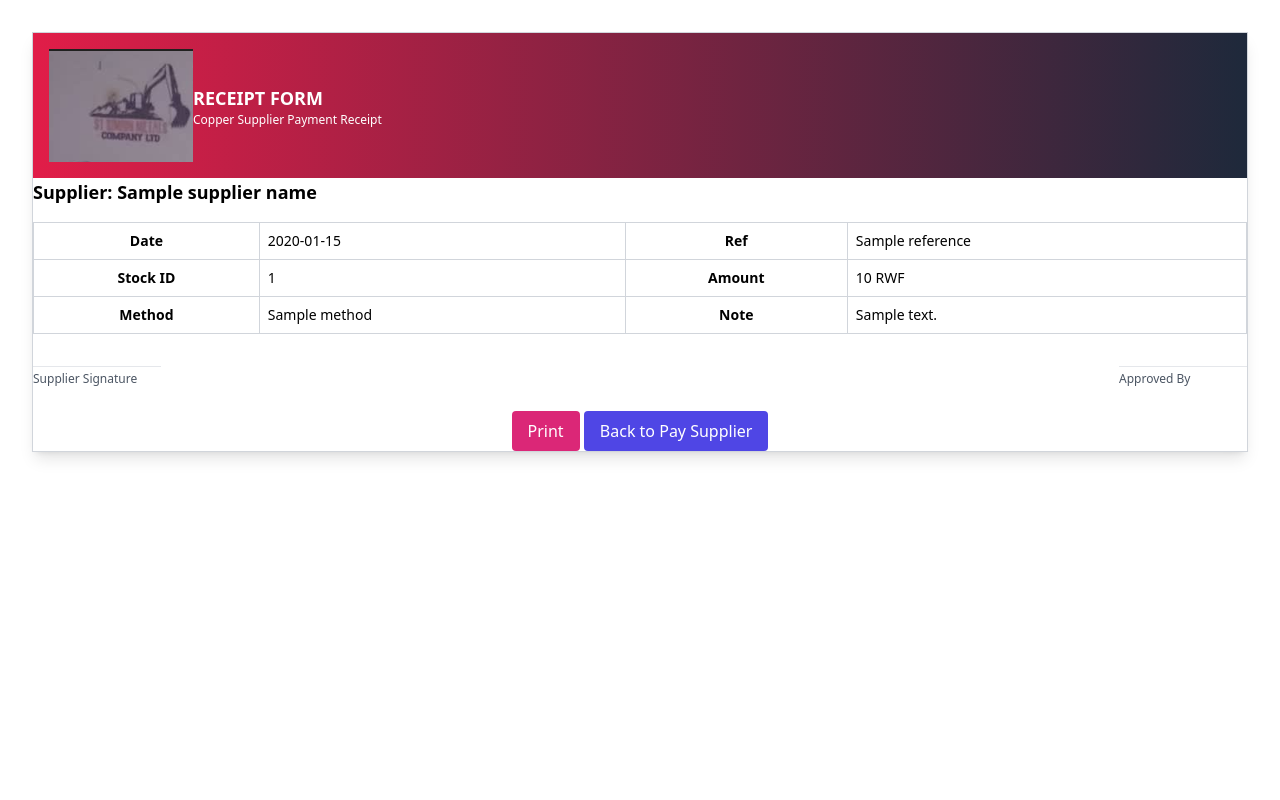
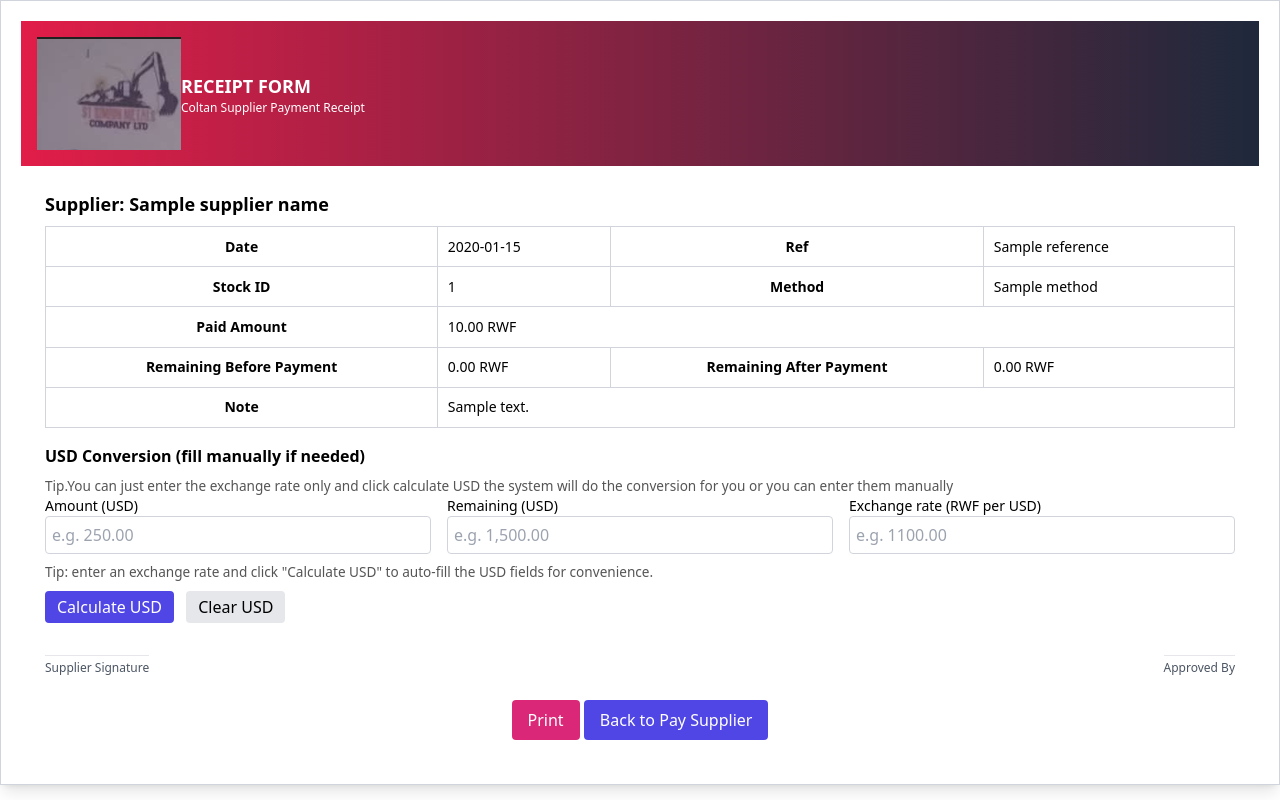
Before and after one commit to Honore777/urumuli-smart-system, a Python web app: template templates/receipts/copper_supplier_receipt.html in a window 1280 px wide. Run offline with Jinja, Linux system fonts and the light colour scheme; the template is opened without the code that fills it: most values are stand-ins (such as "Sample title", 1, 10 or a date in 2020).

Commit message:
added usddollar conversion

```diff
--- a/config.py
+++ b/config.py
@@ -29,7 +29,7 @@
     BREVO_SENDER_NAME = os.environ.get('BREVO_SENDER_NAME', 'Urumuli Smart System')
 
     # Optional Supabase (useful for storage/auth separate from DB)
-    SUPABASE_URL = os.environ.get('SUPABASE_URL_TESTING')
+    SUPABASE_URL = os.environ.get('SUPABASE_URL')
     SUPABASE_KEY = os.environ.get('SERVICE_KEY')
 
     # SQLAlchemy engine options for robust connections (adjust pool_size for production)
--- a/copper/forms/stock_form.py
+++ b/copper/forms/stock_form.py
@@ -19,6 +19,6 @@
     exchange = DecimalField('Exchange', validators=[InputRequired(), NumberRange(min=0)])
     transport_tag = DecimalField('Transport (TAG)', validators=[InputRequired(), NumberRange(min=0)])
     rma_default = DecimalField('RMA default', default=125, validators=[NumberRange(min=0)])
-    rra_3_percent_default = DecimalField('RRA 3 Percent Default', default=50, validators=[NumberRange(min=0)])
+    rra_3_percent_default = DecimalField('RRA 3 Percent Default', default=5, validators=[NumberRange(min=0)])
     inkomane_default = DecimalField('Inkomane default', default=40, validators=[NumberRange(min=0)])
     submit = SubmitField('Add Stock')
--- a/copper/routes/stock_routes.py
+++ b/copper/routes/stock_routes.py
@@ -87,8 +87,6 @@
         u_price = float(request.form.get("u_price") or stock.u_price or 0)
         exchange = float(request.form.get("exchange") or stock.exchange or 0)
         transport_tag = float(request.form.get("transport_tag") or stock.transport_tag or 0)
-        # RRA multiplier default (matches add_stock default when not provided)
-        rra_3_percent_default = float(request.form.get("rra_3_percent_default") or 50)
 
         # Keep same per-kg RMA/Inkomane rates as before (if any)
         old_input = stock.input_kg or 0
--- a/templates/receipts/copper_supplier_receipt.html
+++ b/templates/receipts/copper_supplier_receipt.html
@@ -1,75 +1,154 @@
 <!DOCTYPE html>
 <html lang="en">
 <head>
-    <meta charset="UTF-8">
-    <title>Copper Supplier Payment Receipt</title>
+    <meta charset="UTF-8" />
+    <title>Coltan Supplier Payment Receipt</title>
 
     <link rel="stylesheet" href="{{ url_for('static', filename='css/tailwind.css') }}">
     <style>
+        /* Print as full A4 page */
         @media print {
-            @page { size: A5 portrait; margin: 10mm; }
+            @page { size: A4 portrait; margin: 10mm; }
             .no-print { display: none !important; }
-            body { background: white; }
+            body { background: white; margin: 0; }
+            .receipt-wrapper { width: 100%; height: 100vh; padding: 0; }
         }
-        .receipt-table th, .receipt-table td {
-            border: 1px solid #d1d5db;
-            padding: 0.5rem;
-        }
-        .receipt-table {
-            border-collapse: collapse;
-            width: 100%;
-        }
+
+        /* On screen we center a full-width card */
+        .receipt-wrapper { max-width: none; width: 100%; margin: 0 auto; padding: 20px; }
+        .receipt-table th, .receipt-table td { border: 1px solid #d1d5db; padding: 0.6rem; }
+        .receipt-table { border-collapse: collapse; width: 100%; }
+        .small-note { font-size: 0.85rem; color: #555; }
+        .convert-input { width: 100%; padding: 6px; border: 1px solid #d1d5db; border-radius: 4px; }
     </style>
 </head>
-<body class="bg-white p-8">
-    <div class="max-w-lg mx-auto shadow-lg border border-gray-300">
+<body class="bg-white">
+    <div class="receipt-wrapper shadow-lg border border-gray-300 bg-white">
         <!-- Header band -->
         <div class="flex items-center" style="background: linear-gradient(90deg, #e11d48 0%, #1e293b 100%); padding: 1rem;">
-            <img src="/static/logo.png" alt="Company Logo" class="h-12 mr-4"> <!-- Replace with your logo path -->
+            <img src="/static/logo.png" alt="Company Logo" class="h-12 mr-4">
             <div>
                 <h2 class="text-white text-lg font-bold">RECEIPT FORM</h2>
-                <p class="text-white text-xs">Copper Supplier Payment Receipt</p>
+                <p class="text-white text-xs">Coltan Supplier Payment Receipt</p>
             </div>
         </div>
-        <!-- Supplier Name -->
+
+        <div class="p-6">
             <p class="font-semibold text-lg mb-2">Supplier: {{ supplier_name }}</p>
+
             <!-- Details table -->
-        <table class="receipt-table mt-4 mb-4 text-sm">
+            <table class="receipt-table mt-2 mb-4 text-sm">
                 <tr>
                     <th>Date</th>
                     <td>{{ payment.paid_at.strftime('%Y-%m-%d') }}</td>
                     <th>Ref</th>
                     <td>{{ payment.reference }}</td>
                 </tr>
+
                 <tr>
                     <th>Stock ID</th>
                     <td>{{ payment.stock_id }}</td>
-                <th>Amount</th>
-                <td>{{ '{:,.0f}'.format(payment.amount) }} RWF</td>
-            </tr>
-            <tr>
                     <th>Method</th>
                     <td>{{ payment.method }}</td>
+                </tr>
+
+                <tr>
+                    <th>Paid Amount</th>
+                    <td colspan="3">{{ '{:,.2f}'.format(payment.amount) }} RWF</td>
+                </tr>
+
+                <tr>
+                    <th>Remaining Before Payment</th>
+                    <td>{{ '{:,.2f}'.format(remaining_before or 0) }} RWF</td>
+                    <th>Remaining After Payment</th>
+                    <td>{{ '{:,.2f}'.format(remaining_after or 0) }} RWF</td>
+                </tr>
+
+                <tr>
                     <th>Note</th>
-                <td>{{ payment.note or '-' }}</td>
+                    <td colspan="3">{{ payment.note or '-' }}</td>
                 </tr>
             </table>
+
+            <!-- USD conversion section (manual fields for printing/filling) -->
+            <div class="mb-4">
+                <h3 class="font-semibold mb-2">USD Conversion (fill manually if needed)</h3>
+                <p class="small-note mt-2">Tip.You can just enter the exchange rate only and click calculate USD the system will do the conversion for you or you can enter them manually</p>
+
+
+                <div class="grid grid-cols-1 md:grid-cols-3 gap-4">
+                    <div>
+                        <label class="block text-sm font-medium">Amount (USD)</label>
+                        <input id="amount_usd" name="amount_usd" class="convert-input" placeholder="e.g. 250.00" />
+                    </div>
+
+                    <div>
+                        <label class="block text-sm font-medium">Remaining (USD)</label>
+                        <input id="remaining_usd" name="remaining_usd" class="convert-input" placeholder="e.g. 1,500.00" />
+                    </div>
+
+                    <div>
+                        <label class="block text-sm font-medium">Exchange rate (RWF per USD)</label>
+                        <input id="exchange_rate" name="exchange_rate" class="convert-input" placeholder="e.g. 1100.00" />
+                    </div>
+                </div>
+
+                <p class="small-note mt-2">Tip: enter an exchange rate and click "Calculate USD" to auto-fill the USD fields for convenience.</p>
+                <div class="mt-2 no-print">
+                    <button type="button" onclick="convertToUSD()" class="px-3 py-1 bg-indigo-600 text-white rounded">Calculate USD</button>
+                    <button type="button" onclick="clearUSD()" class="ml-2 px-3 py-1 bg-gray-200 rounded">Clear USD</button>
+                </div>
+            </div>
+
             <!-- Signature lines -->
-        <div class="flex justify-between mt-8 mb-4">
+            <div class="flex justify-between mt-8 mb-6">
                 <div>
-                <div class="border-t border-gray-400 w-32"></div>
+                    <div class="border-t border-gray-400 w-40"></div>
                     <p class="text-xs text-gray-600 mt-1">Supplier Signature</p>
                 </div>
                 <div>
-                <div class="border-t border-gray-400 w-32"></div>
+                    <div class="border-t border-gray-400 w-40"></div>
                     <p class="text-xs text-gray-600 mt-1">Approved By</p>
                 </div>
             </div>
+
             <!-- Print button and back link -->
             <div class="mt-6 no-print text-center">
                 <button onclick="window.print()" class="px-4 py-2 bg-pink-600 text-white rounded">Print</button>
                 <a href="{{ url_for('copper.pay_supplier') }}" class="inline-block ml-4 px-4 py-2 bg-indigo-600 text-white rounded hover:bg-indigo-700 transition">Back to Pay Supplier</a>
             </div>
         </div>
+    </div>
+
+    <script>
+        // Helper to auto-fill USD fields if exchange rate is provided
+        function parseNum(val) {
+            if (!val) return NaN;
+            return Number(String(val).replace(/,/g, ''));
+        }
+
+        function convertToUSD() {
+            const rate = parseNum(document.getElementById('exchange_rate').value);
+            if (!rate || isNaN(rate) || rate <= 0) {
+                alert('Enter a valid exchange rate (RWF per USD).');
+                return;
+            }
+
+            const paidRwf = parseNum("{{ '{:.2f}'.format(payment.amount) }}");
+            const remainingRwf = parseNum("{{ '{:.2f}'.format(remaining_after or 0) }}");
+
+            const amtUsd = (paidRwf / rate).toFixed(2);
+            const remUsd = (remainingRwf / rate).toFixed(2);
+
+            document.getElementById('amount_usd').value = amtUsd;
+            document.getElementById('remaining_usd').value = remUsd;
+        }
+
+        function clearUSD() {
+            document.getElementById('amount_usd').value = '';
+            document.getElementById('remaining_usd').value = '';
+            document.getElementById('exchange_rate').value = '';
+        }
+    </script>
 </body>
 </html>
```
Also changed, not shown: copper/routes/optimization_routes.py (+2 -6 lines), copper/routes/payment_routes.py (+15 -0 lines), core/routes/management.py (+3 -7 lines), templates/cassiterite/dashboard.html (+8 -11 lines), templates/copper/dashboard.html (+13 -16 lines). Lines whose indentation alone changed are shown as unchanged.
